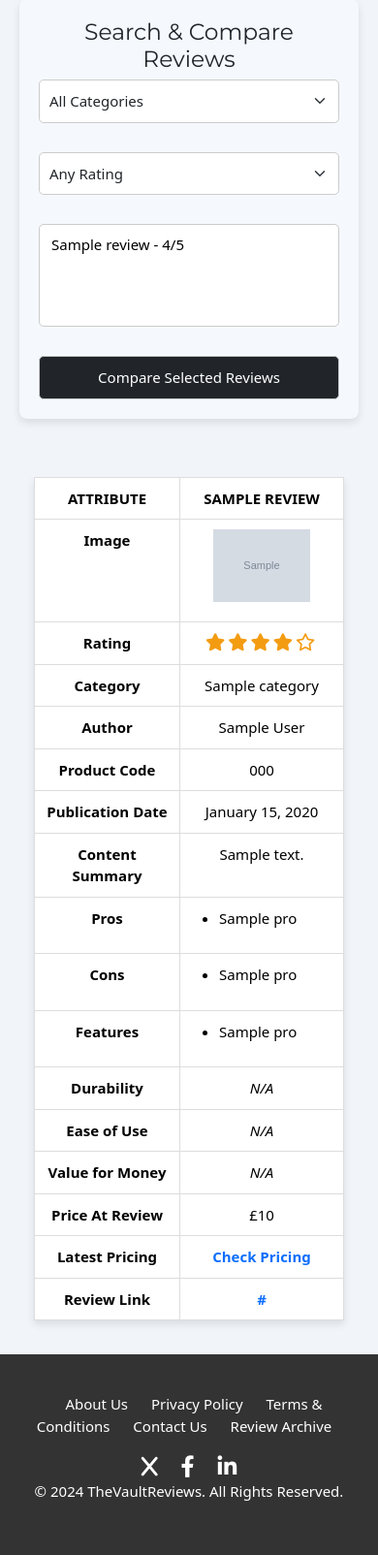
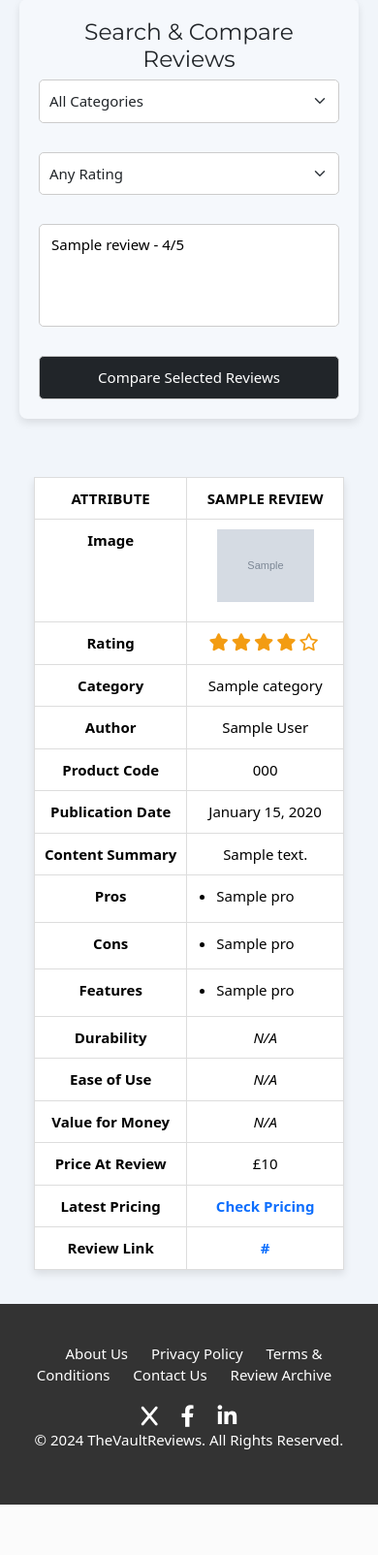
Before and after one commit to tomuk91/thereviewvault, a Django app: template reviews/templates/reviews/compare_reviews.html in a window 390 px wide. Shown: the part 258-1862 px from the top of the page at 97% size. After the commit the page ends 1810 px from the top, so only its background shows below. Run offline with Django 3.2, Linux system fonts and the light colour scheme; the template is opened without the code that fills it: most values are stand-ins (such as "Sample title", 1, 10 or a date in 2020); grey boxes marked "Sample" are stand-in pictures; parts of the project's set-up code (start-up, migrations or seed data) failed here and were passed over; some libraries are stand-ins or nearby versions.

Commit message:
update to signals and table compare css for mobile

```diff
--- a/reviews/signals.py
+++ b/reviews/signals.py
@@ -28,6 +28,10 @@ def post_review_to_twitter(sender, instance, created, **kwargs):
             instance.task_scheduled = True
             instance.save(update_fields=['task_scheduled'])
 
+        # Set task_scheduled flag before initiating transaction
+        instance.task_scheduled = True
+        instance.save(update_fields=['task_scheduled'])
+
         # Ensure the task is scheduled only after the review has been fully saved
         transaction.on_commit(schedule_task)
 
--- a/reviews/static/reviews/css/compare_reviews.css
+++ b/reviews/static/reviews/css/compare_reviews.css
@@ -21,23 +21,24 @@
 
 .table-responsive {
     overflow-x: auto;
+    -webkit-overflow-scrolling: touch; /* Smooth scrolling on iOS */
 }
 
 /* Table Styling */
 table {
-    justify-content: center;
     width: 70%;
     border-collapse: collapse;
     font-size: 1rem;
     text-align: left;
     box-shadow: 0px 4px 8px rgba(0, 0, 0, 0.1);
-    table-layout: fixed; /* Ensures equal column width */
+    table-layout: fixed;
 }
 
 th, td {
     padding: 15px;
     border: 1px solid #ddd;
-    word-break: break-word; /* Prevent text overflow */
+    word-break: break-word;
+    white-space: normal; /* Ensure text wraps */
 }
 
 th {
@@ -55,6 +56,18 @@ tbody tr:nth-child(even) td {
     background-color: #FFFFFF;
 }
 
+/* Bullet Point Styling in Table Cells */
+td ul {
+    padding-left: 20px;
+    margin: 0;
+    list-style-type: disc; /* Standard bullet points */
+}
+
+td ul li {
+    margin-bottom: 5px;
+    text-align: left !important;
+}
+
 /* Sidebar Styling */
 .compare-sidebar {
     flex: 0 0 25%;
@@ -63,10 +76,6 @@ tbody tr:nth-child(even) td {
     padding: 20px;
     border-radius: 8px;
     box-shadow: 0px 4px 8px rgba(0, 0, 0, 0.1);
-}
-
-.table li {
-    text-align: left !important;
 }
 
 .compare-sidebar h3 {
@@ -110,13 +119,13 @@ tbody tr:nth-child(even) td {
 
     table {
         width: 100%;
-        border-collapse: collapse;
+        table-layout: auto; /* Allows columns to resize for mobile */
     }
 
     th, td {
         text-align: center;
         padding: 10px;
-        white-space: normal; /* Allow text wrapping on mobile */
+        white-space: nowrap; /* Prevent text wrapping */
     }
 
     .table tbody tr {
@@ -131,7 +140,7 @@ tbody tr:nth-child(even) td {
 
 /* Specific Column Width Control */
 .fixed-column {
-    width: 150px;
+    width: 120px;
 }
 
 .equal-width {
--- a/reviews/templates/reviews/compare_reviews.html
+++ b/reviews/templates/reviews/compare_reviews.html
@@ -49,7 +49,6 @@
 
     {% if reviews %}
     <div class="table-responsive">
-
         <table class=" table text-center">
             <thead>
                 <tr>
```
